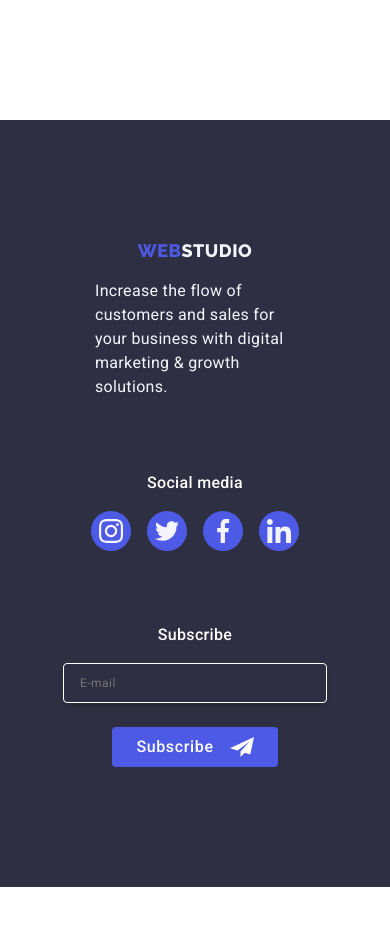
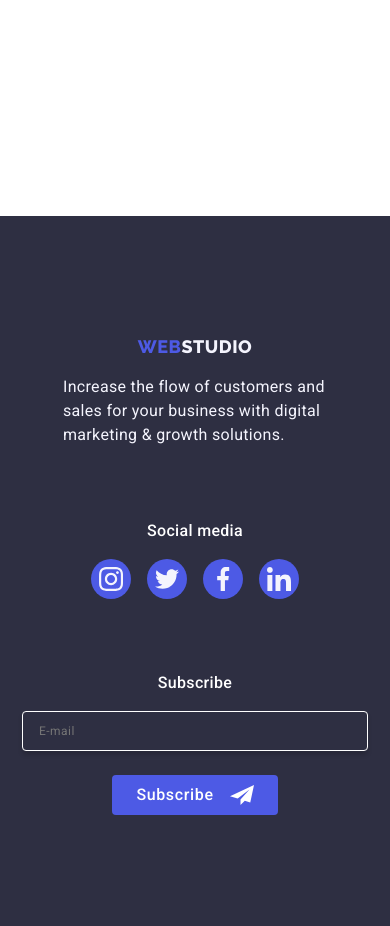
Before and after one commit to DragosU25/goit-markup-hw-07, a plain HTML site: page index.html in a window 390 px wide. Shown: the part 4240-5166 px from the top of the page. Before the commit the page ends 5127 px from the top, so only its background shows below. Drawn offline with Linux system fonts and the light colour scheme.

Commit message:
Update styles.css

```diff
--- a/css/styles.css
+++ b/css/styles.css
@@ -639,7 +639,7 @@ body {
 }
 
 .email-form {
-  width: 264px;
+  width: 100%;
   height: 40px;
   flex-shrink: 0;
   border-radius: 4px;
@@ -654,6 +654,10 @@ body {
   line-height: 1.5em;
   letter-spacing: 0.04em;
   padding-left: 16px;
+}
+
+.form-label {
+  width: 100%;
 }
 input[placeholder="E-mail"] {
   color: var(--mmodal-background, #ffffff);
@@ -911,7 +915,8 @@ input[placeholder="E-mail"] {
 
   .customers-container {
     flex-wrap: wrap;
-    gap: 24px;
+    row-gap: 72px;
+    column-gap: 24px;
   }
 
   .customers-list {
@@ -1155,6 +1160,6 @@ input[placeholder="E-mail"] {
 
 @media (max-width: 541px) {
   .footer-content {
-    padding: 120px 80px;
+    padding: 120px 0;
   }
 }
```
